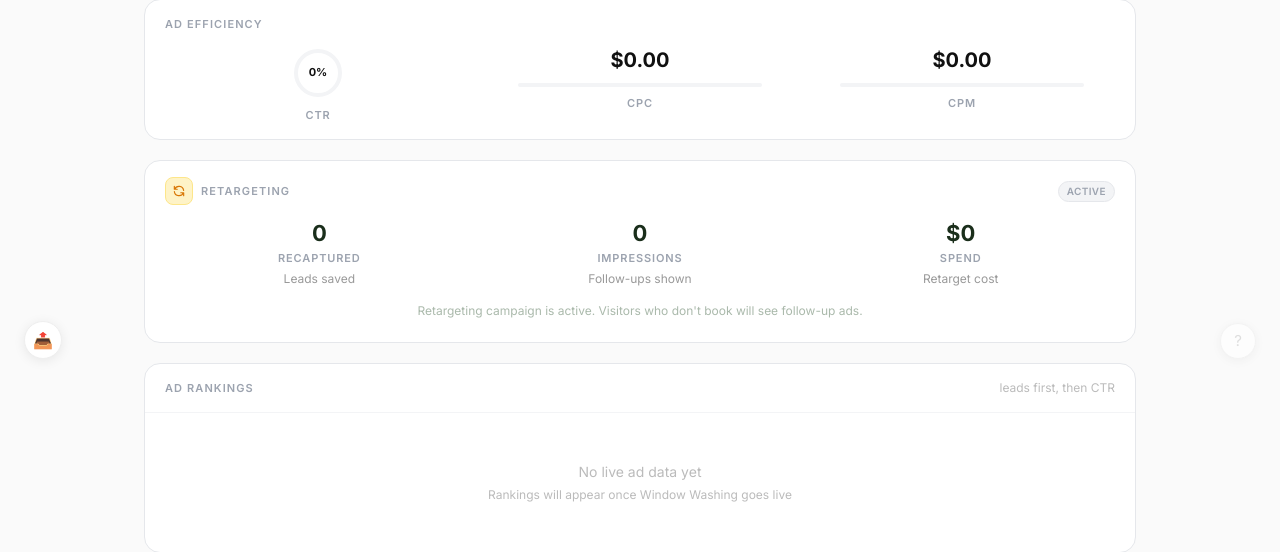
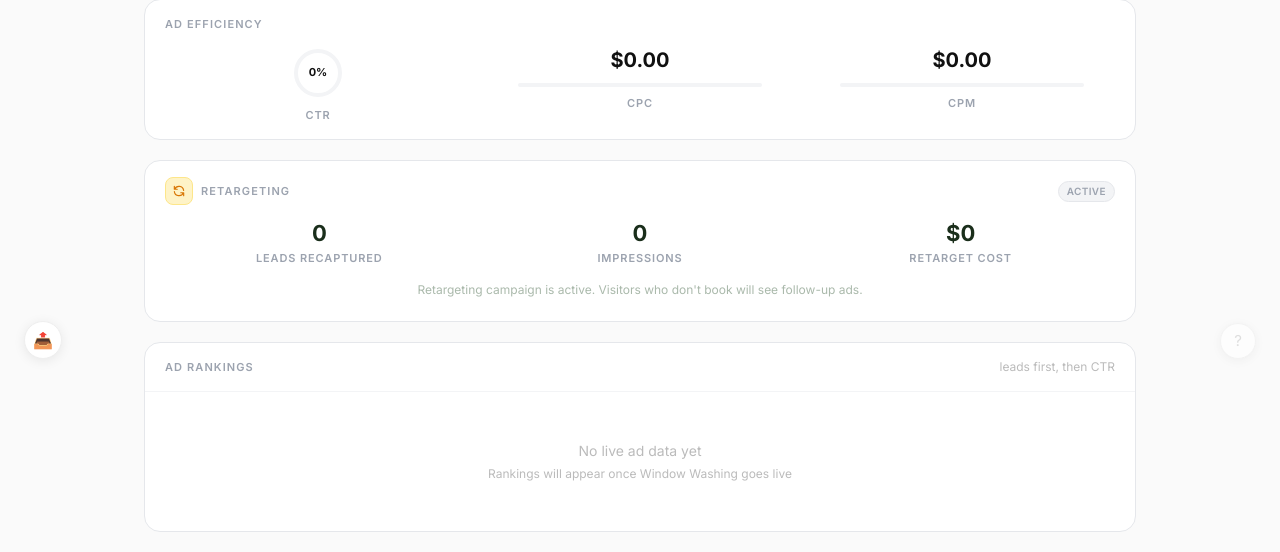
Before and after one commit to lumenmarketingsolutions/berry_clean, a Flask app: template templates/index.html in a window 1280 px wide. Shown: the part 417-969 px from the top of the page. Run offline with Flask 3, Linux system fonts and the light colour scheme; the template is opened without the code that fills it, so the values that code supplies are empty; some libraries are stand-ins or nearby versions.

Commit message:
Clean up retargeting card labels
Leads Recaptured, Impressions, Retarget Cost. Removed subtitles.

Co-Authored-By: Claude Opus 4.6 <noreply@anthropic.com>

```diff
--- a/templates/index.html
+++ b/templates/index.html
@@ -571,18 +571,15 @@
     <div class="grid grid-cols-3 gap-3">
       <div style="text-align:center;">
         <p style="font-size:22px;font-weight:700;color:#1a2e1b;" id="retarget-recaptured">0</p>
-        <p class="metric-label">Recaptured</p>
-        <p class="metric-sub">Leads saved</p>
+        <p class="metric-label">Leads Recaptured</p>
       </div>
       <div style="text-align:center;">
         <p style="font-size:22px;font-weight:700;color:#1a2e1b;" id="retarget-impressions">0</p>
         <p class="metric-label">Impressions</p>
-        <p class="metric-sub">Follow-ups shown</p>
       </div>
       <div style="text-align:center;">
         <p style="font-size:22px;font-weight:700;color:#1a2e1b;" id="retarget-spend">$0</p>
-        <p class="metric-label">Spend</p>
-        <p class="metric-sub">Retarget cost</p>
+        <p class="metric-label">Retarget Cost</p>
       </div>
     </div>
     <div id="retarget-empty" style="text-align:center;padding:6px 0;margin-top:8px;">
```
